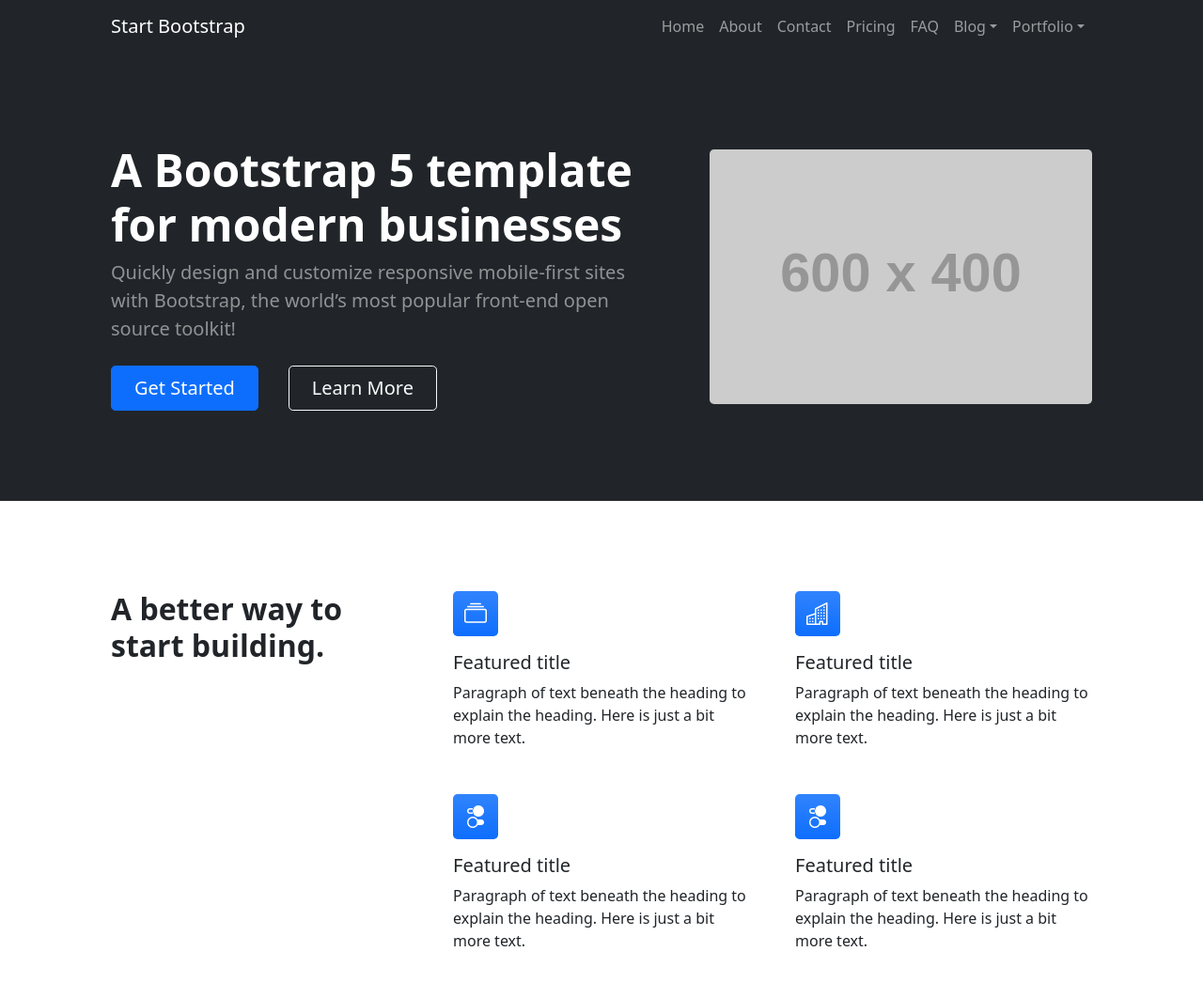
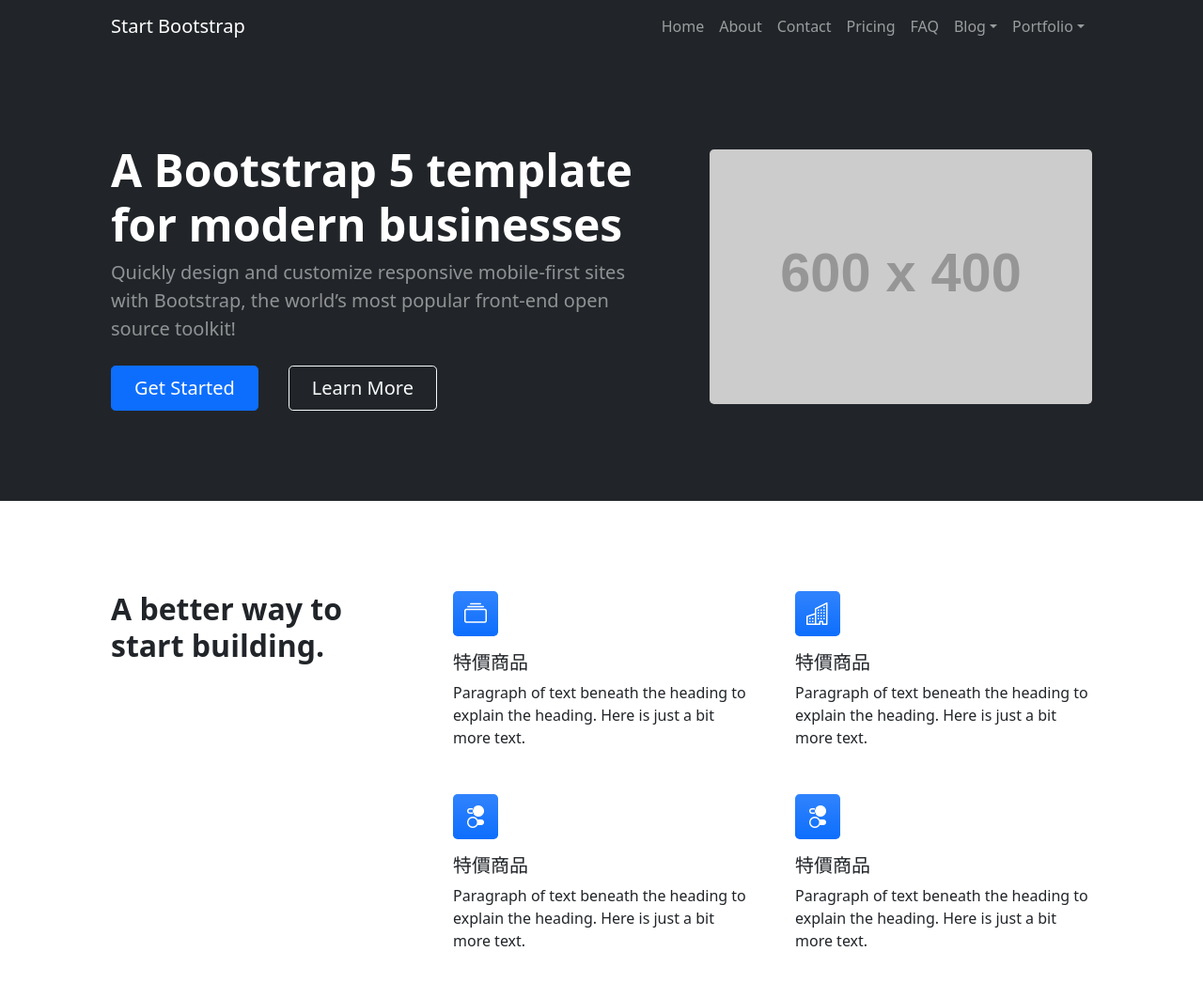
Before and after one commit to hsuancheyang/shop, a plain HTML site: page index.html in a window 1280 px wide. Shown: the top 1046 px of the page at 94% size. Drawn offline with nearby package versions, Linux system fonts and the light colour scheme; placeholder pictures from the web are drawn by us.

Commit message:
project 1ST commit

```diff
--- a/index.html
+++ b/index.html
@@ -72,22 +72,22 @@
                             <div class="row gx-5 row-cols-1 row-cols-md-2">
                                 <div class="col mb-5 h-100">
                                     <div class="feature bg-primary bg-gradient text-white rounded-3 mb-3"><i class="bi bi-collection"></i></div>
-                                    <h2 class="h5">Featured title</h2>
+                                    <h2 class="h5">特價商品</h2>
                                     <p class="mb-0">Paragraph of text beneath the heading to explain the heading. Here is just a bit more text.</p>
                                 </div>
                                 <div class="col mb-5 h-100">
                                     <div class="feature bg-primary bg-gradient text-white rounded-3 mb-3"><i class="bi bi-building"></i></div>
-                                    <h2 class="h5">Featured title</h2>
+                                    <h2 class="h5">特價商品</h2>
                                     <p class="mb-0">Paragraph of text beneath the heading to explain the heading. Here is just a bit more text.</p>
                                 </div>
                                 <div class="col mb-5 mb-md-0 h-100">
                                     <div class="feature bg-primary bg-gradient text-white rounded-3 mb-3"><i class="bi bi-toggles2"></i></div>
-                                    <h2 class="h5">Featured title</h2>
+                                    <h2 class="h5">特價商品</h2>
                                     <p class="mb-0">Paragraph of text beneath the heading to explain the heading. Here is just a bit more text.</p>
                                 </div>
                                 <div class="col h-100">
                                     <div class="feature bg-primary bg-gradient text-white rounded-3 mb-3"><i class="bi bi-toggles2"></i></div>
-                                    <h2 class="h5">Featured title</h2>
+                                    <h2 class="h5">特價商品</h2>
                                     <p class="mb-0">Paragraph of text beneath the heading to explain the heading. Here is just a bit more text.</p>
                                 </div>
                             </div>
```
